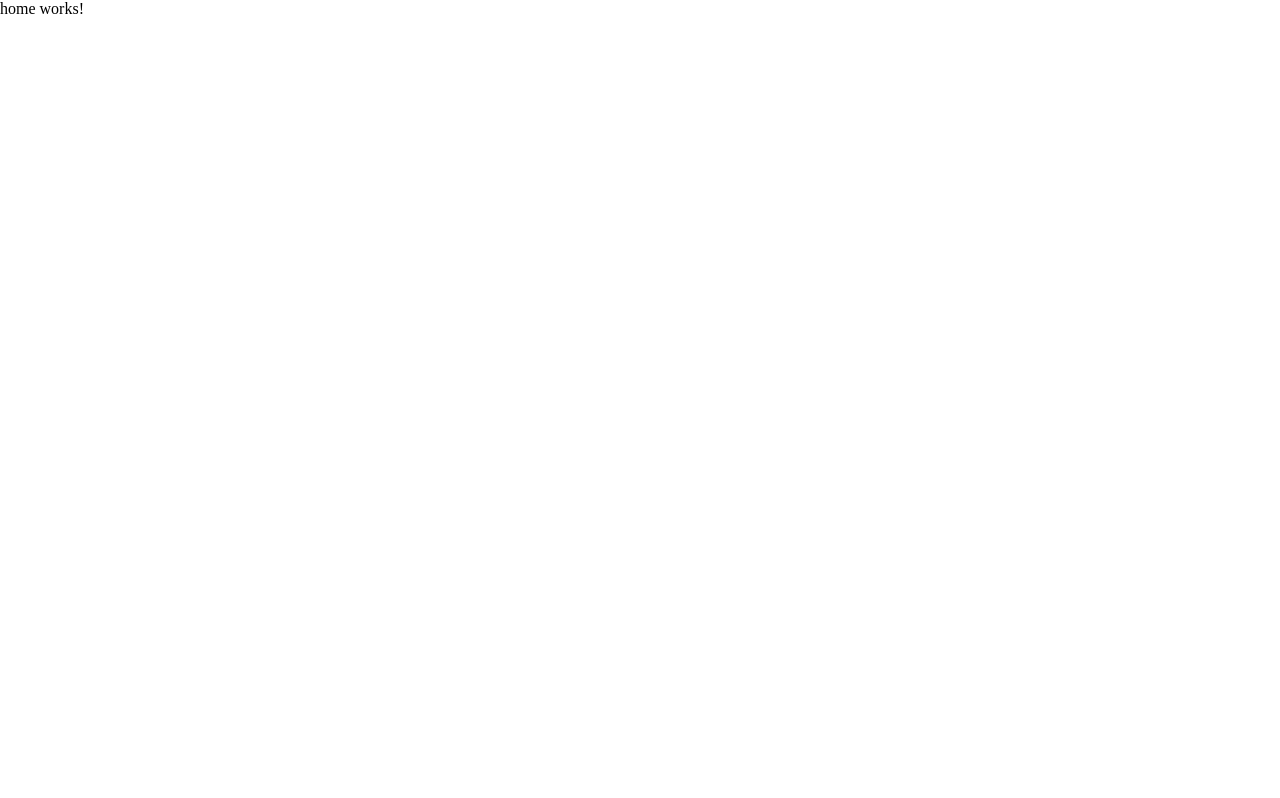
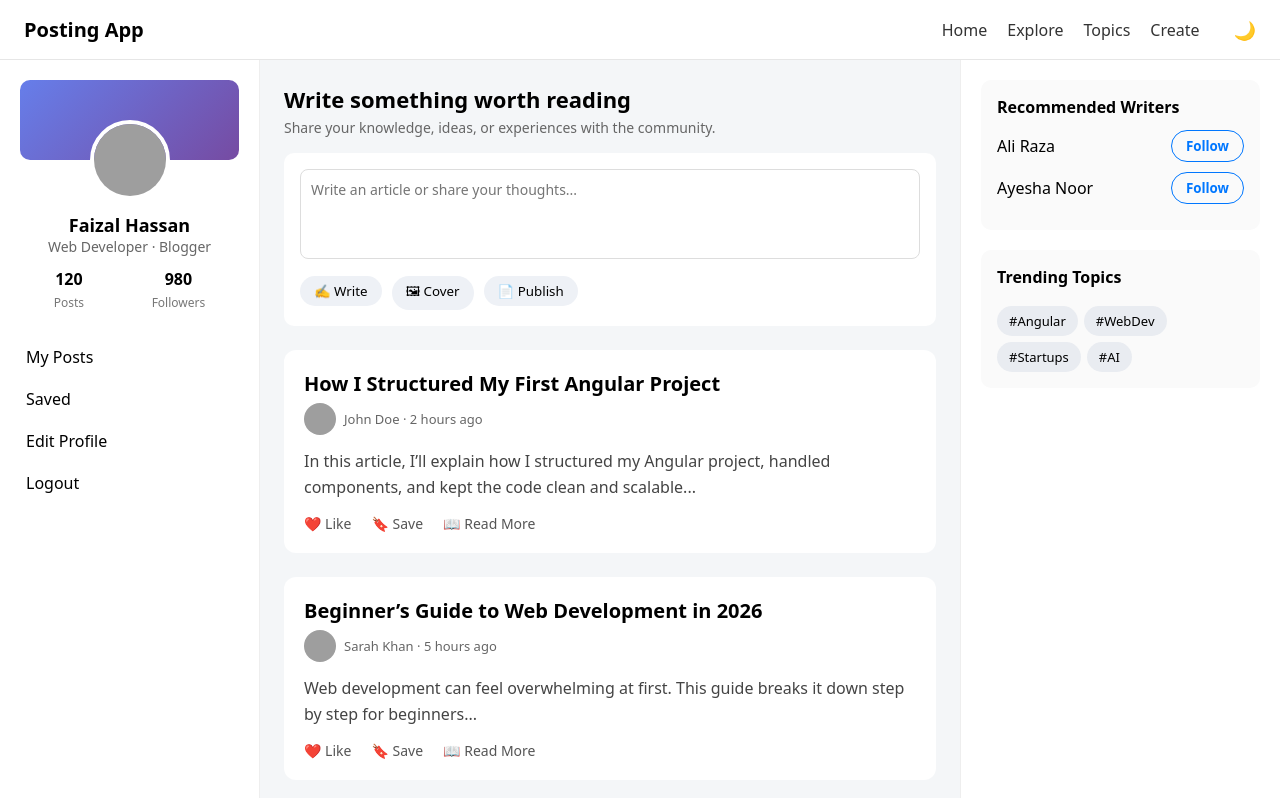
Before and after one commit to iamfaizall20/contentpostingapp, an Angular app: page /home in a window 1280 px wide. Shown: the top 798 px of the page. Built offline with nearby package versions, Linux system fonts and the light colour scheme; grey boxes are pictures that could not be loaded; a web font is replaced by a local one.

Commit message:
home component

```diff
--- a/src/app/home/home.css
+++ b/src/app/home/home.css
@@ -0,0 +1,313 @@
+/* RESET */
+* {
+    margin: 0;
+    padding: 0;
+    box-sizing: border-box;
+    font-family: system-ui, -apple-system, BlinkMacSystemFont, sans-serif;
+}
+
+/* ---------------- NAVBAR ---------------- */
+.navbar {
+    position: fixed;
+    top: 0;
+    left: 0;
+    right: 0;
+    height: 60px;
+    background: #ffffff;
+    border-bottom: 1px solid #e6e6e6;
+    display: flex;
+    align-items: center;
+    justify-content: space-between;
+    padding: 0 24px;
+    z-index: 1000;
+}
+
+.logo {
+    font-size: 20px;
+    font-weight: 600;
+}
+
+.nav-right {
+    display: flex;
+    align-items: center;
+    gap: 24px;
+}
+
+.nav-links a {
+    margin: 0 10px;
+    cursor: pointer;
+    font-weight: 500;
+    color: #333;
+}
+
+.theme-toggle {
+    cursor: pointer;
+    font-size: 18px;
+}
+
+/* ---------------- PAGE LAYOUT ---------------- */
+.layout {
+    padding-top: 60px;
+    background: #f4f6f8;
+    min-height: 100vh;
+}
+
+/* FEED HEADER */
+.feed-header {
+    margin-bottom: 16px;
+}
+
+.feed-header h1 {
+    font-size: 22px;
+    font-weight: 600;
+    margin-bottom: 4px;
+}
+
+.feed-header p {
+    font-size: 14px;
+    color: #666;
+}
+
+/* PRIMARY BUTTON */
+.post-actions .primary {
+    background: #0077ff;
+    color: white;
+}
+
+.post-actions .primary:hover {
+    background: #005fd1;
+}
+
+/* ---------------- SIDEBARS ---------------- */
+.sidebar {
+    position: fixed;
+    top: 60px;
+    bottom: 0;
+    background: #ffffff;
+    padding: 20px;
+    overflow-y: auto;
+}
+
+.sidebar.left {
+    left: 0;
+    width: 260px;
+    border-right: 1px solid #eee;
+}
+
+.sidebar.right {
+    right: 0;
+    width: 320px;
+    border-left: 1px solid #eee;
+}
+
+/* ---------------- PROFILE CARD ---------------- */
+.profile-card {
+    text-align: center;
+    margin-bottom: 24px;
+}
+
+.cover {
+    height: 80px;
+    background: linear-gradient(135deg, #667eea, #764ba2);
+    border-radius: 10px;
+}
+
+.avatar {
+    margin-top: -40px;
+    width: 80px;
+    height: 80px;
+    border-radius: 50%;
+    border: 4px solid #fff;
+}
+
+.profile-card h3 {
+    margin-top: 8px;
+    font-size: 18px;
+}
+
+.profile-card p {
+    font-size: 14px;
+    color: #666;
+}
+
+.stats {
+    display: flex;
+    justify-content: space-around;
+    margin-top: 12px;
+}
+
+.stats strong {
+    display: block;
+    font-size: 16px;
+}
+
+.stats span {
+    font-size: 12px;
+    color: #777;
+}
+
+/* LEFT MENU */
+.menu {
+    margin-top: 20px;
+}
+
+.menu li {
+    list-style: none;
+    padding: 10px 6px;
+    font-weight: 500;
+    cursor: pointer;
+    border-radius: 6px;
+}
+
+.menu li:hover {
+    background: #f0f2f5;
+}
+
+/* ---------------- FEED (CENTER FIXED) ---------------- */
+.feed {
+    margin-left: 260px;
+    margin-right: 320px;
+    padding: 24px;
+    min-height: calc(100vh - 60px);
+}
+
+/* ---------------- CREATE POST ---------------- */
+.create-post {
+    background: #ffffff;
+    padding: 16px;
+    border-radius: 10px;
+    margin-bottom: 24px;
+}
+
+.create-post textarea {
+    width: 100%;
+    min-height: 90px;
+    border: 1px solid #ddd;
+    border-radius: 8px;
+    padding: 10px;
+    resize: none;
+    font-size: 14px;
+}
+
+.post-actions {
+    margin-top: 12px;
+}
+
+.post-actions button {
+    margin-right: 10px;
+    padding: 6px 14px;
+    border: none;
+    border-radius: 20px;
+    background: #eef1f6;
+    cursor: pointer;
+    font-weight: 500;
+}
+
+.post-actions button:hover {
+    background: #e1e6f0;
+}
+
+/* ---------------- ARTICLE POST ---------------- */
+.post {
+    background: #ffffff;
+    padding: 20px;
+    border-radius: 12px;
+    margin-bottom: 24px;
+}
+
+.post-title {
+    font-size: 20px;
+    margin-bottom: 6px;
+}
+
+.post-meta {
+    display: flex;
+    align-items: center;
+    gap: 8px;
+    font-size: 13px;
+    color: #666;
+}
+
+.post-meta img {
+    border-radius: 50%;
+}
+
+.post-excerpt {
+    margin: 14px 0;
+    color: #444;
+    line-height: 1.6;
+}
+
+/* POST ACTIONS */
+.post-footer {
+    display: flex;
+    gap: 20px;
+}
+
+.post-footer .action {
+    cursor: pointer;
+    font-weight: 500;
+    font-size: 14px;
+    color: #555;
+}
+
+.post-footer .action:hover {
+    color: #000;
+}
+
+/* ---------------- RIGHT SIDEBAR ---------------- */
+.card {
+    background: #fafafa;
+    padding: 16px;
+    border-radius: 10px;
+    margin-bottom: 20px;
+}
+
+.card h4 {
+    margin-bottom: 12px;
+}
+
+/* FOLLOW USERS */
+.suggest-user {
+    display: flex;
+    align-items: center;
+    justify-content: space-between;
+    margin-bottom: 10px;
+}
+
+.suggest-user span {
+    font-weight: 500;
+}
+
+/* FOLLOW BUTTON (PRO STYLE) */
+.suggest-user button {
+    padding: 6px 14px;
+    border-radius: 20px;
+    border: 1px solid #0077ff;
+    background: transparent;
+    color: #0077ff;
+    font-weight: 600;
+    cursor: pointer;
+    transition: all 0.2s ease;
+}
+
+.suggest-user button:hover {
+    background: #0077ff;
+    color: white;
+}
+
+/* TAGS */
+.tags li {
+    list-style: none;
+    display: inline-block;
+    margin: 6px 6px 0 0;
+    padding: 6px 12px;
+    background: #e9ecf1;
+    border-radius: 20px;
+    font-size: 13px;
+    cursor: pointer;
+}
+
+.tags li:hover {
+    background: #dce1ea;
+}
--- a/src/app/home/home.html
+++ b/src/app/home/home.html
@@ -1 +1,146 @@
-<p>home works!</p>
+<!-- NAVBAR -->
+<nav class="navbar">
+    <div class="logo">Posting App</div>
+
+    <div class="nav-right">
+        <div class="nav-links">
+            <a>Home</a>
+            <a>Explore</a>
+            <a>Topics</a>
+            <a>Create</a>
+        </div>
+
+        <!-- Theme Toggle (static for now) -->
+        <div class="theme-toggle">
+            🌙
+        </div>
+    </div>
+</nav>
+
+<!-- MAIN LAYOUT -->
+<div class="layout">
+
+    <!-- LEFT SIDEBAR -->
+    <aside class="sidebar left">
+        <div class="profile-card">
+            <div class="cover"></div>
+            <img class="avatar" src="https://i.pravatar.cc/80" />
+
+            <h3>Faizal Hassan</h3>
+            <p>Web Developer · Blogger</p>
+
+            <div class="stats">
+                <div>
+                    <strong>120</strong>
+                    <span>Posts</span>
+                </div>
+                <div>
+                    <strong>980</strong>
+                    <span>Followers</span>
+                </div>
+            </div>
+        </div>
+
+        <ul class="menu">
+            <li>My Posts</li>
+            <li>Saved</li>
+            <li>Edit Profile</li>
+            <li>Logout</li>
+        </ul>
+    </aside>
+
+    <!-- FEED (SCROLLABLE) -->
+    <main class="feed">
+        <!-- CREATE ARTICLE HEADER -->
+        <div class="feed-header">
+            <h1>Write something worth reading</h1>
+            <p>Share your knowledge, ideas, or experiences with the community.</p>
+        </div>
+
+        <!-- CREATE POST -->
+        <div class="create-post">
+            <textarea placeholder="Write an article or share your thoughts..."></textarea>
+            <div class="post-actions">
+                <button>✍ Write</button>
+                <button>🖼 Cover</button>
+                <button>📄 Publish</button>
+            </div>
+        </div>
+
+        <!-- ARTICLE POST -->
+        <article class="post">
+            <h2 class="post-title">
+                How I Structured My First Angular Project
+            </h2>
+
+            <div class="post-meta">
+                <img src="https://i.pravatar.cc/32?img=1" />
+                <span>John Doe · 2 hours ago</span>
+            </div>
+
+            <p class="post-excerpt">
+                In this article, I’ll explain how I structured my Angular project,
+                handled components, and kept the code clean and scalable...
+            </p>
+
+            <div class="post-footer">
+                <span class="action">❤️ Like</span>
+                <span class="action">🔖 Save</span>
+                <span class="action">📖 Read More</span>
+            </div>
+        </article>
+
+        <article class="post">
+            <h2 class="post-title">
+                Beginner’s Guide to Web Development in 2026
+            </h2>
+
+            <div class="post-meta">
+                <img src="https://i.pravatar.cc/32?img=2" />
+                <span>Sarah Khan · 5 hours ago</span>
+            </div>
+
+            <p class="post-excerpt">
+                Web development can feel overwhelming at first. This guide
+                breaks it down step by step for beginners...
+            </p>
+
+            <div class="post-footer">
+                <span class="action">❤️ Like</span>
+                <span class="action">🔖 Save</span>
+                <span class="action">📖 Read More</span>
+            </div>
+        </article>
+
+    </main>
+
+    <!-- RIGHT SIDEBAR -->
+    <aside class="sidebar right">
+
+        <div class="card">
+            <h4>Recommended Writers</h4>
+
+            <div class="suggest-user">
+                <span>Ali Raza</span>
+                <button>Follow</button>
+            </div>
+
+            <div class="suggest-user">
+                <span>Ayesha Noor</span>
+                <button>Follow</button>
+            </div>
+        </div>
+
+        <div class="card">
+            <h4>Trending Topics</h4>
+            <ul class="tags">
+                <li>#Angular</li>
+                <li>#WebDev</li>
+                <li>#Startups</li>
+                <li>#AI</li>
+            </ul>
+        </div>
+
+    </aside>
+
+</div>
```
